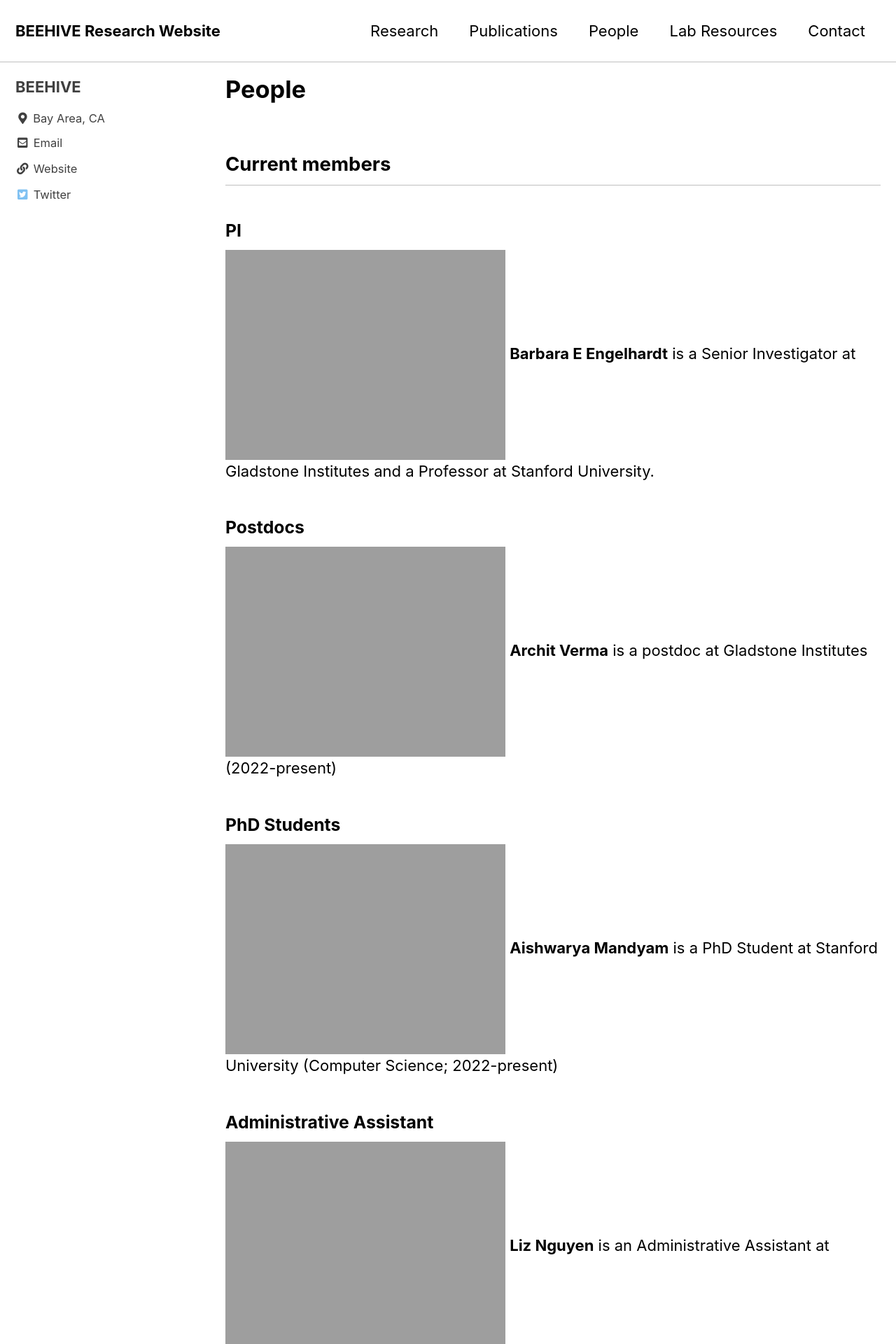
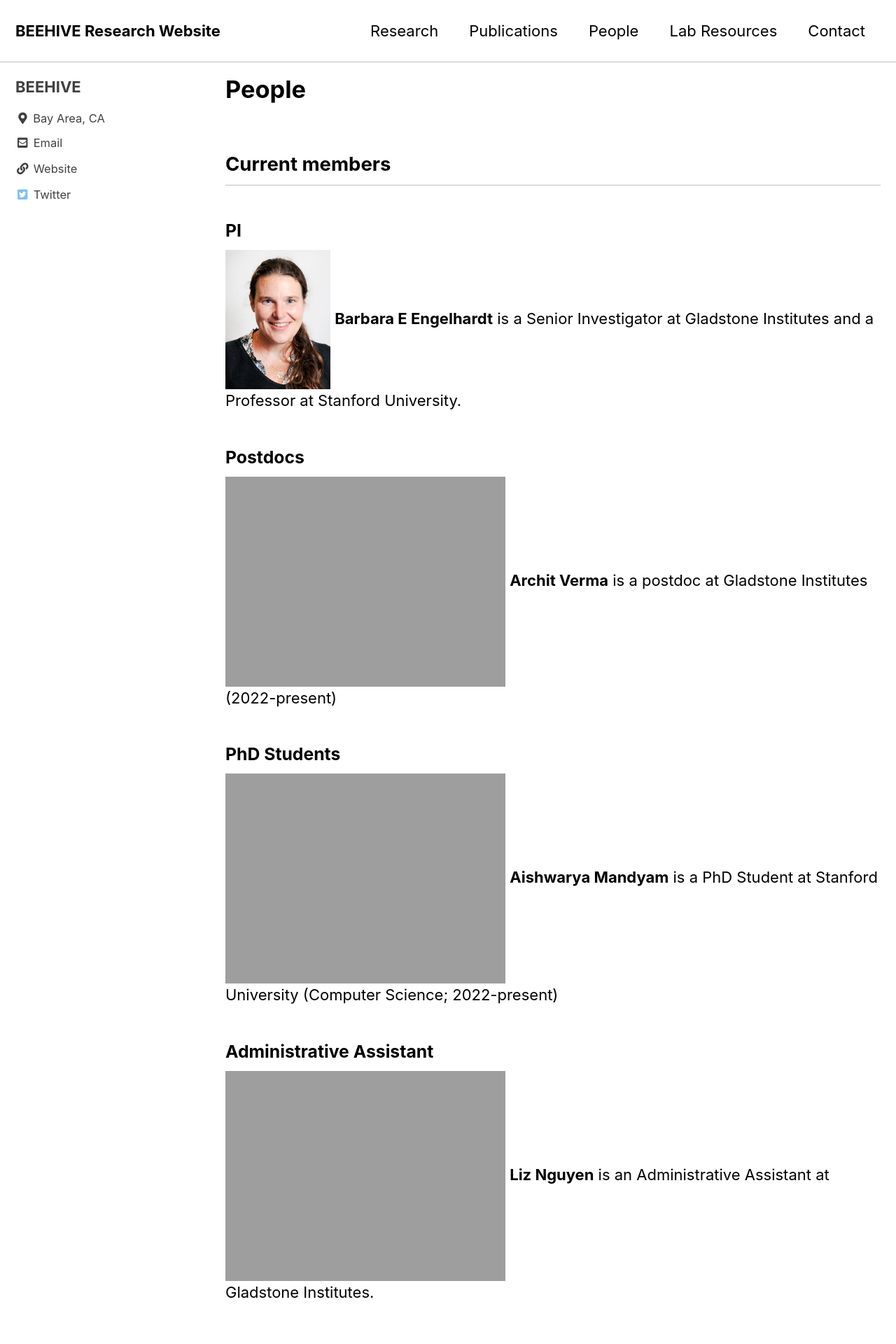
Before and after one commit to stanfordbeehive/stanfordbeehive.github.io, a Jekyll site: the page built from _pages/people.md, in a window 1280 px wide. Shown: the top 1920 px of the page at 70% size. Built offline with Jekyll 4.4.1, drawn with Linux system fonts in a browser that asks for light colours; cached includes are drawn as plain includes.

Commit message:
Update people.md

```diff
--- a/_pages/people.md
+++ b/_pages/people.md
@@ -7,7 +7,7 @@ date: 2022-06-11
 
 ### PI
 
-![bee](/assets/images/bee.jpeg =150x) **Barbara E Engelhardt** is a Senior Investigator at Gladstone Institutes and a Professor at Stanford University.
+<img src="/assets/images/bee.jpeg" width="150" height="150"> **Barbara E Engelhardt** is a Senior Investigator at Gladstone Institutes and a Professor at Stanford University.
 
 ### Postdocs
 
```
